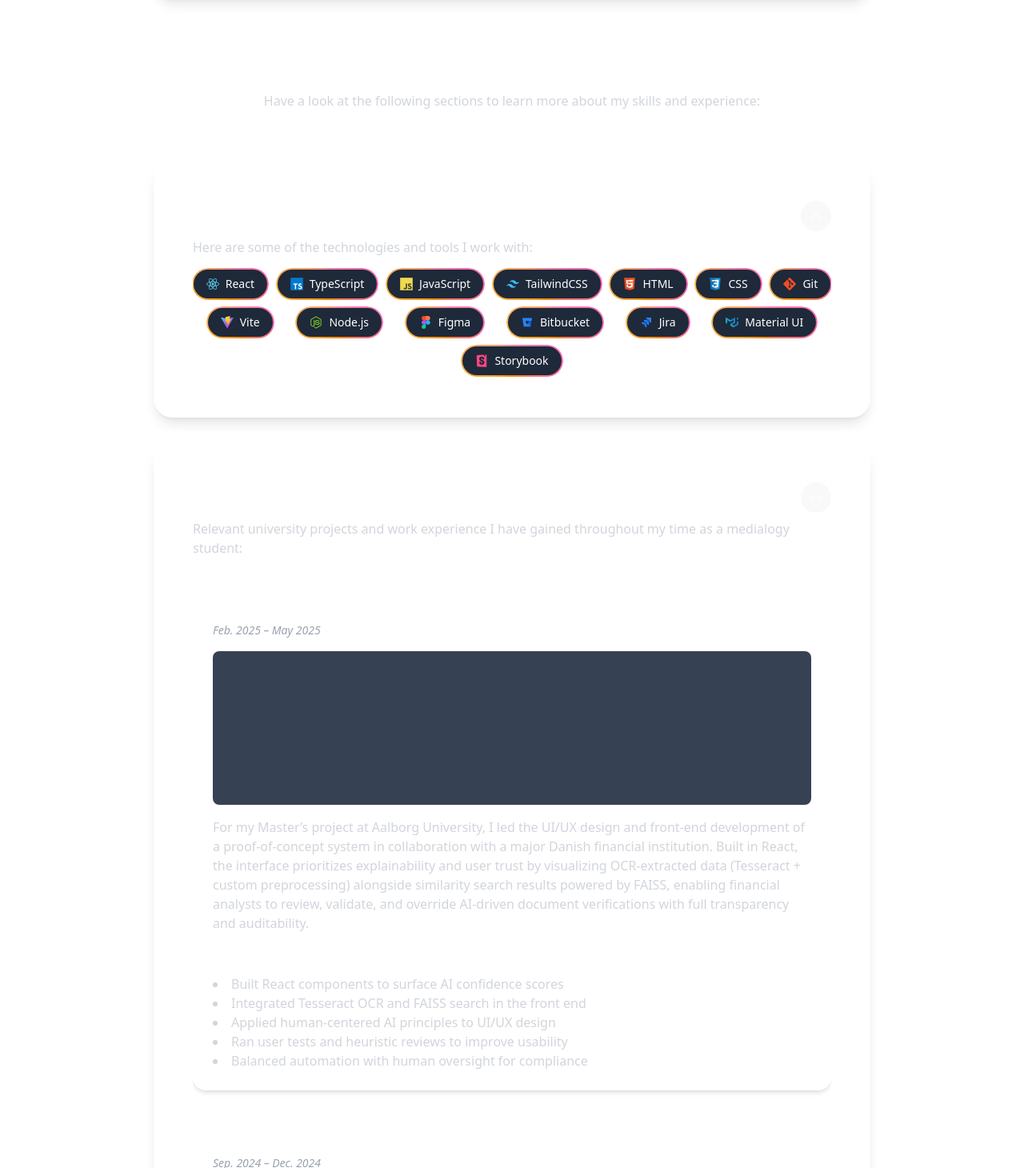
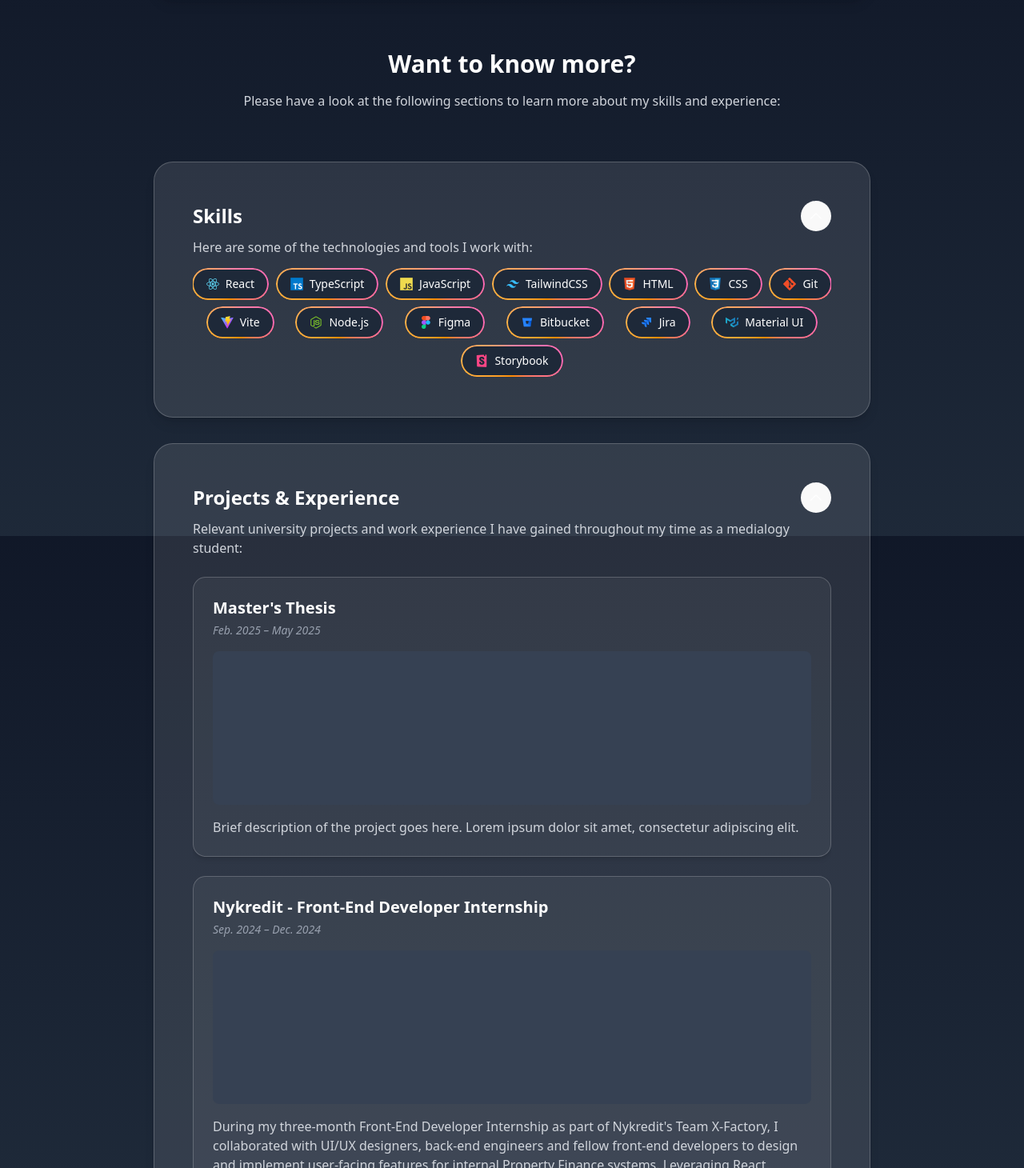
Before and after one commit to RasmusValentin/DevPortfolio, a React (Vite) app: page / in a window 1280 px wide. Shown: the part 930-2390 px from the top of the page at 80% size. Built offline with nearby package versions, Linux system fonts and the light colour scheme.

Commit message:
Removed background beams and backdrop blur to massively increase responsiveness

```diff
--- a/src/App.tsx
+++ b/src/App.tsx
@@ -1,5 +1,4 @@
 import React, { useEffect, useRef, useState } from 'react';
-import { BackgroundBeams } from './components/ui/background-beams';
 import profilePic from './assets/valle.png';
 import arrowIcon from './assets/arrow.png';
 import { ChevronDownIcon, XMarkIcon } from '@heroicons/react/24/solid';
@@ -99,13 +98,10 @@ function App() {
   };
 
   return (
-    <div className='relative flex min-h-screen flex-col text-white'>
-      {/* Background */}
-      <BackgroundBeams className='fixed inset-0 bg-gradient-to-b from-gray-900 to-gray-800 bg-fixed' />
-
+    <div className='relative flex min-h-screen flex-col bg-gradient-to-b from-gray-900 to-gray-800 bg-fixed text-white'>
       {/* Full-page overlay: blur + darken */}
       <div
-        className={`\ fixed inset-0 z-50 transition-all duration-300 ${isModalOpen ? 'pointer-events-auto bg-black/50 opacity-100 backdrop-blur-sm' : 'pointer-events-none opacity-0'}`}
+        className={`\ fixed inset-0 z-50 transition-all duration-300 ${isModalOpen ? 'pointer-events-auto bg-black/50 opacity-100' : 'pointer-events-none opacity-0'}`}
         onClick={() => setIsModalOpen(false)}
       />
 
@@ -115,7 +111,7 @@ function App() {
         onClick={() => setIsModalOpen(false)}
       >
         <div
-          className={`relative w-full max-w-md transform rounded-3xl border border-white/20 bg-white/10 p-8 shadow-lg backdrop-blur-[24px] transition-all duration-300 ease-in-out hover:border-white/50 dark:border-gray-500/20 dark:bg-gray-800/30 dark:hover:border-gray-300/30 ${
+          className={`relative w-full max-w-md transform rounded-3xl border border-white/20 bg-white p-8 shadow-lg transition-all duration-300 ease-in-out hover:border-white/50 dark:border-gray-500/20 dark:bg-gray-800 dark:hover:border-gray-300/30 ${
             isModalOpen ? 'scale-100 opacity-100' : 'scale-75 opacity-0'
           }`}
           onClick={(e) => e.stopPropagation()}
@@ -159,7 +155,7 @@ function App() {
       <main className='z-10 w-full flex-grow'>
         <div className='mx-auto w-full max-w-[1440px] px-4 py-12'>
           {/* Hero Card */}
-          <div className='relative mx-auto w-full max-w-4xl rounded-3xl border border-white/20 bg-white/10 p-16 shadow-lg backdrop-blur-[4px] transition-all duration-300 ease-in-out hover:border-white/50 dark:border-gray-500/20 dark:bg-gray-800/30 dark:hover:border-gray-300/30'>
+          <div className='relative mx-auto w-full max-w-4xl rounded-3xl border border-white/20 bg-white/10 p-16 shadow-lg transition-all duration-300 ease-in-out hover:border-white/50 dark:border-gray-500/20 dark:bg-gray-800/30 dark:hover:border-gray-300/30'>
             <div className='flex flex-col md:flex-row md:items-stretch md:justify-between'>
               {/* ─── Left column: Text + CTA ─── */}
               <div className='flex flex-1 flex-col justify-between'>
@@ -194,7 +190,7 @@ function App() {
 
               {/* ─── Right column: Image ─── */}
               <div className='mt-8 flex justify-center md:mt-0 md:ml-20 md:justify-end'>
-                <div className='group relative h-72 w-72 overflow-hidden rounded-3xl border border-white/20 bg-white/3 shadow-lg backdrop-blur-[4px] transition-all duration-300 ease-in-out hover:border-white/30 md:h-full dark:border-gray-500/20 dark:hover:border-gray-300/30'>
+                <div className='group relative h-72 w-72 overflow-hidden rounded-3xl border border-white/20 bg-white/3 shadow-lg transition-all duration-300 ease-in-out hover:border-white/30 md:h-full dark:border-gray-500/20 dark:hover:border-gray-300/30'>
                   <img
                     src={profilePic}
                     alt='Rasmus Valentin'
@@ -219,15 +215,15 @@ function App() {
               Want to know more?
             </h3>
             <p className='mx-auto max-w-2xl text-gray-300'>
-              Have a look at the following sections to learn more about my
-              skills and experience:
+              Please have a look at the following sections to learn more about
+              my skills and experience:
             </p>
           </div>
 
           {/* Skills and Projects */}
           <div className='flex flex-col items-center gap-8'>
             {/* Skills Card */}
-            <div className='w-full max-w-4xl transform rounded-3xl border border-white/20 bg-white/10 p-12 text-left shadow-lg backdrop-blur-[4px] transition-all duration-300 ease-in-out hover:scale-102 hover:border-white/30 dark:border-gray-500/20 dark:bg-gray-800/30 dark:hover:border-gray-300/30'>
+            <div className='w-full max-w-4xl transform rounded-3xl border border-white/20 bg-white/10 p-12 text-left shadow-lg transition-all duration-300 ease-in-out hover:scale-102 hover:border-white/30 dark:border-gray-500/20 dark:bg-gray-800/30 dark:hover:border-gray-300/30'>
               <div className='flex items-center justify-between'>
                 <h3 className='text-2xl font-semibold text-white'>Skills</h3>
                 <button
@@ -274,7 +270,7 @@ function App() {
             </div>
 
             {/* Projects & Experience Card */}
-            <div className='w-full max-w-4xl transform rounded-3xl border border-white/20 bg-white/10 p-12 text-left shadow-lg backdrop-blur-[4px] transition-all duration-300 ease-in-out hover:scale-102 hover:border-white/30 dark:border-gray-500/20 dark:bg-gray-800/30 dark:hover:border-gray-300/30'>
+            <div className='w-full max-w-4xl transform rounded-3xl border border-white/20 bg-white/10 p-12 text-left shadow-lg transition-all duration-300 ease-in-out hover:scale-102 hover:border-white/30 dark:border-gray-500/20 dark:bg-gray-800/30 dark:hover:border-gray-300/30'>
               <div className='flex items-center justify-between'>
                 <h3 className='text-2xl font-semibold text-white'>
                   Projects & Experience
@@ -306,56 +302,22 @@ function App() {
 
                 <div className='flex flex-col gap-6'>
                   {/* ——— Project 1 ——— */}
-                  <div className='transform rounded-2xl border border-white/20 bg-white/5 p-6 shadow-md backdrop-blur-[2px] transition-all duration-300 ease-in-out dark:border-gray-500/20 dark:bg-gray-800/20 dark:hover:border-gray-300/30'>
+                  <div className='transform rounded-2xl border border-white/20 bg-white/5 p-6 shadow-md transition-all duration-300 ease-in-out dark:border-gray-500/20 dark:bg-gray-800/20 dark:hover:border-gray-300/30'>
                     <h4 className='mb-1 text-xl font-semibold text-white'>
-                      AI Document Verification - Master's Thesis
+                      Master's Thesis
                     </h4>
                     <p className='mb-4 text-sm text-gray-400 italic'>
                       Feb. 2025 – May 2025
                     </p>
                     <div className='mb-4 h-48 w-full rounded-lg bg-gray-700'></div>
                     <p className='text-gray-300'>
-                      For my Master’s project at Aalborg University, I led the
-                      UI/UX design and front-end development of a
-                      proof-of-concept system in collaboration with a major
-                      Danish financial institution. Built in React, the
-                      interface prioritizes explainability and user trust by
-                      visualizing OCR-extracted data (Tesseract + custom
-                      preprocessing) alongside similarity search results powered
-                      by FAISS, enabling financial analysts to review, validate,
-                      and override AI-driven document verifications with full
-                      transparency and auditability.
+                      Brief description of the project goes here. Lorem ipsum
+                      dolor sit amet, consectetur adipiscing elit.
                     </p>
-                    {/* ——— Main Learnings ——— */}
-                    <div className='mt-4'>
-                      <h5 className='mb-2 text-lg font-semibold text-white'>
-                        Main Learnings
-                      </h5>
-                      <ul className='list-inside list-disc text-gray-300'>
-                        <li>
-                          Built React components to surface AI confidence scores
-                        </li>
-                        <li>
-                          Integrated Tesseract OCR and FAISS search in the front
-                          end
-                        </li>
-                        <li>
-                          Applied human-centered AI principles to UI/UX design
-                        </li>
-                        <li>
-                          Ran user tests and heuristic reviews to improve
-                          usability
-                        </li>
-                        <li>
-                          Balanced automation with human oversight for
-                          compliance
-                        </li>
-                      </ul>
-                    </div>
                   </div>
 
                   {/* ——— Project 2 ——— */}
-                  <div className='transform rounded-2xl border border-white/20 bg-white/5 p-6 shadow-md backdrop-blur-[2px] transition-all duration-300 ease-in-out dark:border-gray-500/20 dark:bg-gray-800/20 dark:hover:border-gray-300/30'>
+                  <div className='transform rounded-2xl border border-white/20 bg-white/5 p-6 shadow-md transition-all duration-300 ease-in-out dark:border-gray-500/20 dark:bg-gray-800/20 dark:hover:border-gray-300/30'>
                     <h4 className='mb-1 text-xl font-semibold text-white'>
                       Nykredit - Front-End Developer Internship
                     </h4>
@@ -419,7 +381,7 @@ function App() {
                   </div>
 
                   {/* ——— Project 3 ——— */}
-                  <div className='transform rounded-2xl border border-white/20 bg-white/5 p-6 shadow-md backdrop-blur-[2px] transition-all duration-300 ease-in-out dark:border-gray-500/20 dark:bg-gray-800/20 dark:hover:border-gray-300/30'>
+                  <div className='transform rounded-2xl border border-white/20 bg-white/5 p-6 shadow-md transition-all duration-300 ease-in-out dark:border-gray-500/20 dark:bg-gray-800/20 dark:hover:border-gray-300/30'>
                     <h4 className='mb-1 text-xl font-semibold text-white'>
                       Collipse - Bachelor's Thesis
                     </h4>
```
